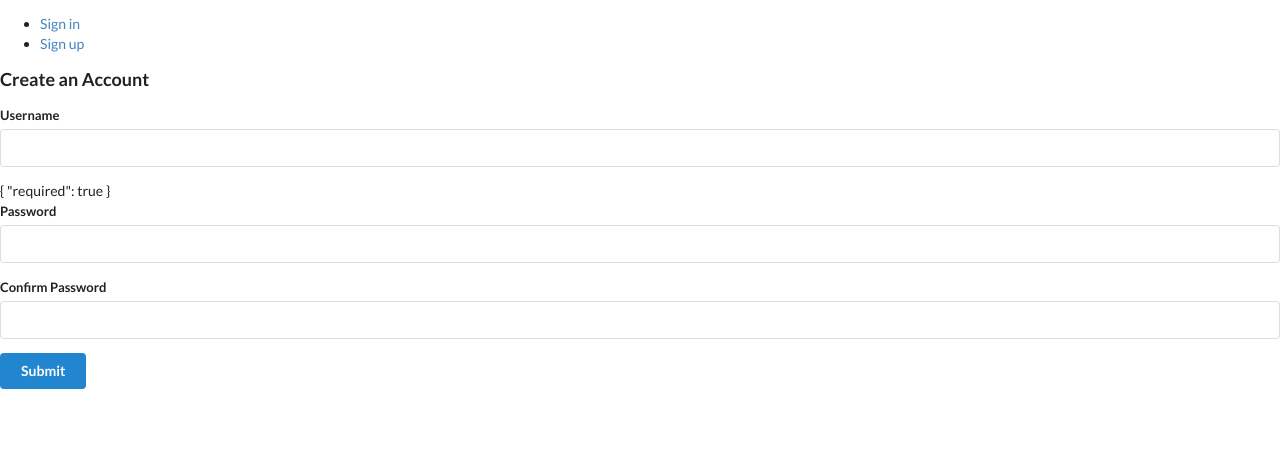
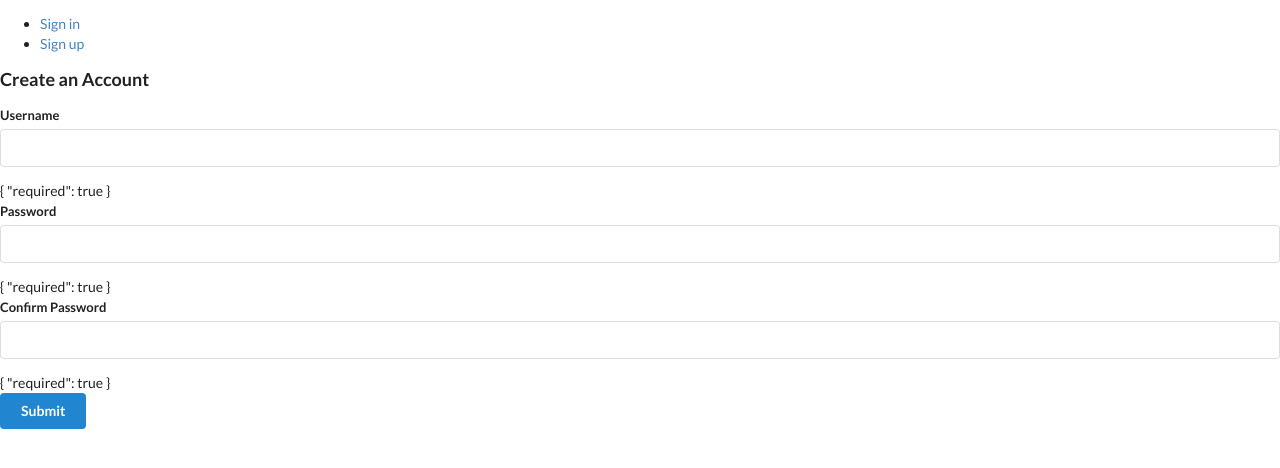
Before and after one commit to moretablesalt/email, an Angular app: page /auth/sign-up in a window 1280 px wide. Shown: the top 468 px of the page. Built offline with nearby package versions, Linux system fonts and the light colour scheme.

Commit message:
Add validation for all input fields

```diff
--- a/src/app/auth/signup/signup.component.html
+++ b/src/app/auth/signup/signup.component.html
@@ -9,11 +9,15 @@
     <label>Password</label>
     <input formControlName="password" />
   </div>
+  {{authForm.get('password')?.errors | json}}
   <div class="field">
     <label>Confirm Password</label>
     <input formControlName="passwordConfirmation" />
   </div>
-  <button type="submit" class="ui submit button primary">Submit</button>
+  {{authForm.get('passwordConfirmation')?.errors | json}}
+  <div>
+    <button type="submit" class="ui submit button primary">Submit</button>
+  </div>
 
 </form>
 <div>{{authForm.controls['username'].value}}</div>
--- a/src/app/auth/signup/signup.component.ts
+++ b/src/app/auth/signup/signup.component.ts
@@ -15,8 +15,16 @@ export class SignupComponent implements OnInit{
       Validators.maxLength(20),
       Validators.pattern(/^[a-z0-9]+$/)
     ]),
-    password: new FormControl(),
-    passwordConfirmation: new FormControl()
+    password: new FormControl('', [
+      Validators.required,
+      Validators.minLength(4),
+      Validators.maxLength(20),
+    ]),
+    passwordConfirmation: new FormControl('', [
+      Validators.required,
+      Validators.minLength(4),
+      Validators.maxLength(20),
+    ])
   })
   constructor() {
   }
```
